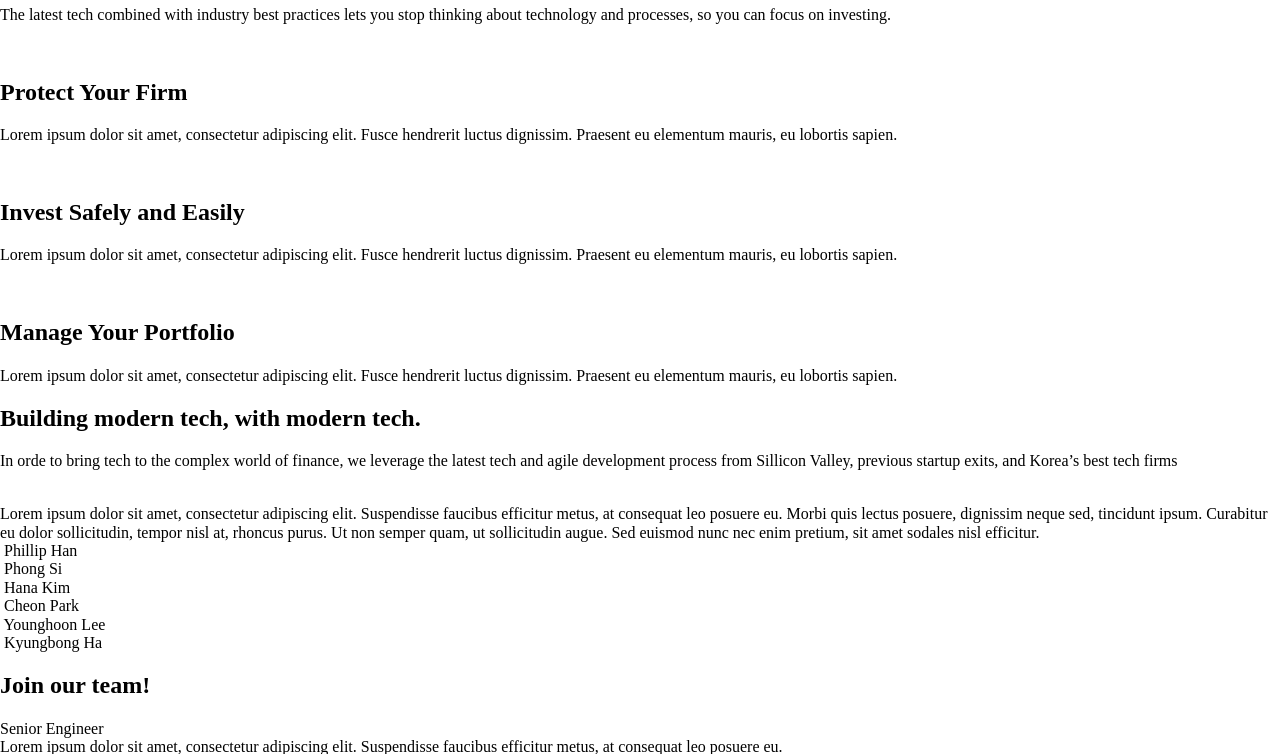
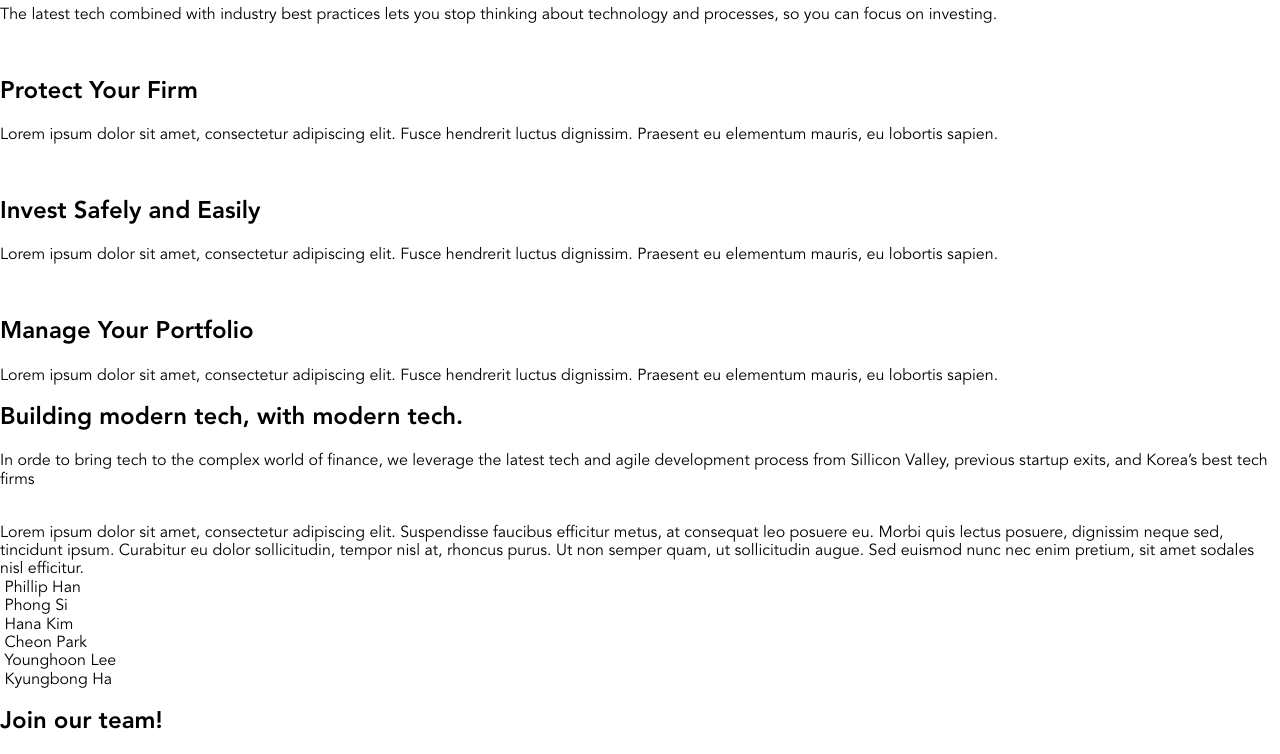
Before and after one commit to studio-b-co-kr/bbridge_website, a plain HTML site: page index.html in a window 1280 px wide. Shown: the part 92-846 px from the top of the page. Drawn offline with Linux system fonts and the light colour scheme.

Commit message:
adding Avenir font

```diff
--- /dev/null
+++ b/css/fonts.css
@@ -0,0 +1,94 @@
+@font-face {
+font-family: 'Avenir';
+src: local('Avenir LT Std 55 Roman'), url('../fonts/AvenirLTStd-Roman.woff') format('woff');
+font-style: normal;
+font-weight: normal;
+}
+
+
+@font-face {
+font-family: 'Avenir';
+src: local('Avenir LT Std 55 Oblique'), url('../fonts/AvenirLTStd-Oblique.woff') format('woff');
+font-style: italic;
+font-weight: normal;
+}
+
+
+@font-face {
+font-family: 'Avenir';
+src: local('Avenir LT Std 35 Light'), url('../fonts/AvenirLTStd-Light.woff') format('woff');
+font-style: normal;
+font-weight: 300;
+}
+
+
+@font-face {
+font-family: 'Avenir';
+src: local('Avenir LT Std 35 Light Oblique'), url('../fonts/AvenirLTStd-LightOblique.woff') format('woff');
+font-style: italic;
+font-weight: 300;
+}
+
+
+@font-face {
+font-family: 'Avenir';
+src: local('Avenir LT Std 45 Book'), url('../fonts/AvenirLTStd-Book.woff') format('woff');
+font-style: normal;
+font-weight: 400;
+}
+
+
+@font-face {
+font-family: 'Avenir';
+src: local('Avenir LT Std 45 Book Oblique'), url('../fonts/AvenirLTStd-BookOblique.woff') format('woff');
+font-style: italic;
+font-weight: 400;
+}
+
+
+@font-face {
+font-family: 'Avenir';
+src: local('Avenir LT Std 65 Medium'), url('../fonts/AvenirLTStd-Medium.woff') format('woff');
+font-style: normal;
+font-weight: 600;
+}
+
+
+@font-face {
+font-family: 'Avenir';
+src: local('Avenir LT Std 65 Medium Oblique'), url('../fonts/AvenirLTStd-MediumOblique.woff') format('woff');
+font-style: italic;
+font-weight: 600;
+}
+
+
+@font-face {
+font-family: 'Avenir';
+src: local('Avenir LT Std 85 Heavy'), url('../fonts/AvenirLTStd-Heavy.woff') format('woff');
+font-style: normal;
+font-weight: 800;
+}
+
+
+@font-face {
+font-family: 'Avenir';
+src: local('Avenir LT Std 85 Heavy Oblique'), url('../fonts/AvenirLTStd-HeavyOblique.woff') format('woff');
+font-style: italic;
+font-weight: 800;
+}
+
+
+@font-face {
+font-family: 'Avenir';
+src: local('Avenir LT Std 95 Black'), url('../fonts/AvenirLTStd-Black.woff') format('woff');
+font-style: normal;
+font-weight: 900;
+}
+
+
+@font-face {
+font-family: 'Avenir';
+src: local('Avenir LT Std 95 Black Oblique'), url('../fonts/AvenirLTStd-BlackOblique.woff') format('woff');
+font-style: italic;
+font-weight: 900;
+}
--- a/css/styles.css
+++ b/css/styles.css
@@ -0,0 +1,3 @@
+body {
+  font-family: 'Avenir', arial, sans-serif;
+}
--- a/index.html
+++ b/index.html
@@ -6,6 +6,7 @@
     <meta name="author" content="Hana Kim">
     <title>B.BRDIGE</title>
     <link rel="stylesheet" href="./css/normalize.css">
+    <link rel="stylesheet" href="./css/fonts.css">
     <link rel="stylesheet" href="./css/styles.css">
   </head>
 <body>
```
Also changed, not shown: fonts/AvenirLTStd-Black.woff (added), fonts/AvenirLTStd-BlackOblique.woff (added), fonts/AvenirLTStd-Book.woff (added), fonts/AvenirLTStd-BookOblique.woff (added), fonts/AvenirLTStd-Heavy.woff (added), fonts/AvenirLTStd-HeavyOblique.woff (added), fonts/AvenirLTStd-Light.woff (added), fonts/AvenirLTStd-LightOblique.woff (added), fonts/AvenirLTStd-Medium.woff (added), fonts/AvenirLTStd-MediumOblique.woff (added), fonts/AvenirLTStd-Oblique.woff (added), fonts/AvenirLTStd-Roman.woff (added).
